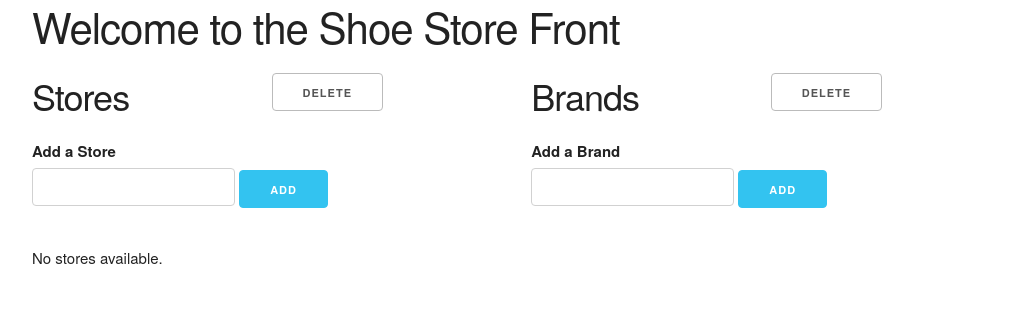
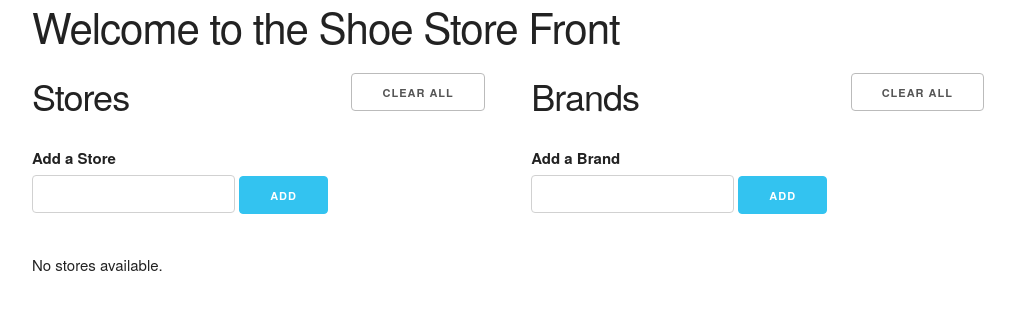
Before and after one commit to kdv24/Shoes, a PHP site: template views/homepage.twig in a window 1280 px wide. Shown: the top 310 px of the page, without its empty margins (128-1143 px from the left). Run offline with PHP 8.4, Linux system fonts and the light colour scheme; the template is opened without the code that fills it, so the values that code supplies are empty; some libraries are stand-ins or nearby versions.

Commit message:
Add deleteAll functionality for stores and brands

```diff
--- a/views/homepage.twig
+++ b/views/homepage.twig
@@ -18,12 +18,17 @@
         <div class="six columns">
 
           <div class="row">
-            <div class="six columns">
+            <div class="eight columns">
               <h3>Stores</h3>
             </div>
 
-            <div class="six columns">
-                <a class="button button-caution" href="/stores">DELETE</a>
+            <div class="four columns">
+              <form class="" action="/" method="post">
+                <input type="hidden" name="_method" value="delete">
+                <input type="hidden" name="stores" value="delete">
+
+                <button type="submit">Clear All</button>
+              </form>
             </div>
 
             <div class="twelve columns">
@@ -55,11 +60,16 @@
 
         <div class="six columns">
           <div class="row">
-            <div class="six columns">
+            <div class="eight columns">
               <h3>Brands</h3>
             </div>
-            <div class="six columns">
-              <a class="button button-caution" href="/brands">DELETE</a>
+            <div class="four columns">
+              <form class="" action="/" method="post">
+                <input type="hidden" name="_method" value="delete">
+                <input type="hidden" name="brands" value="delete">
+
+                <button type="submit">Clear All</button>
+              </form>
             </div>
 
             <div class="twelve columns">
```
Also changed, not shown: app/app.php (+12 -0 lines).
